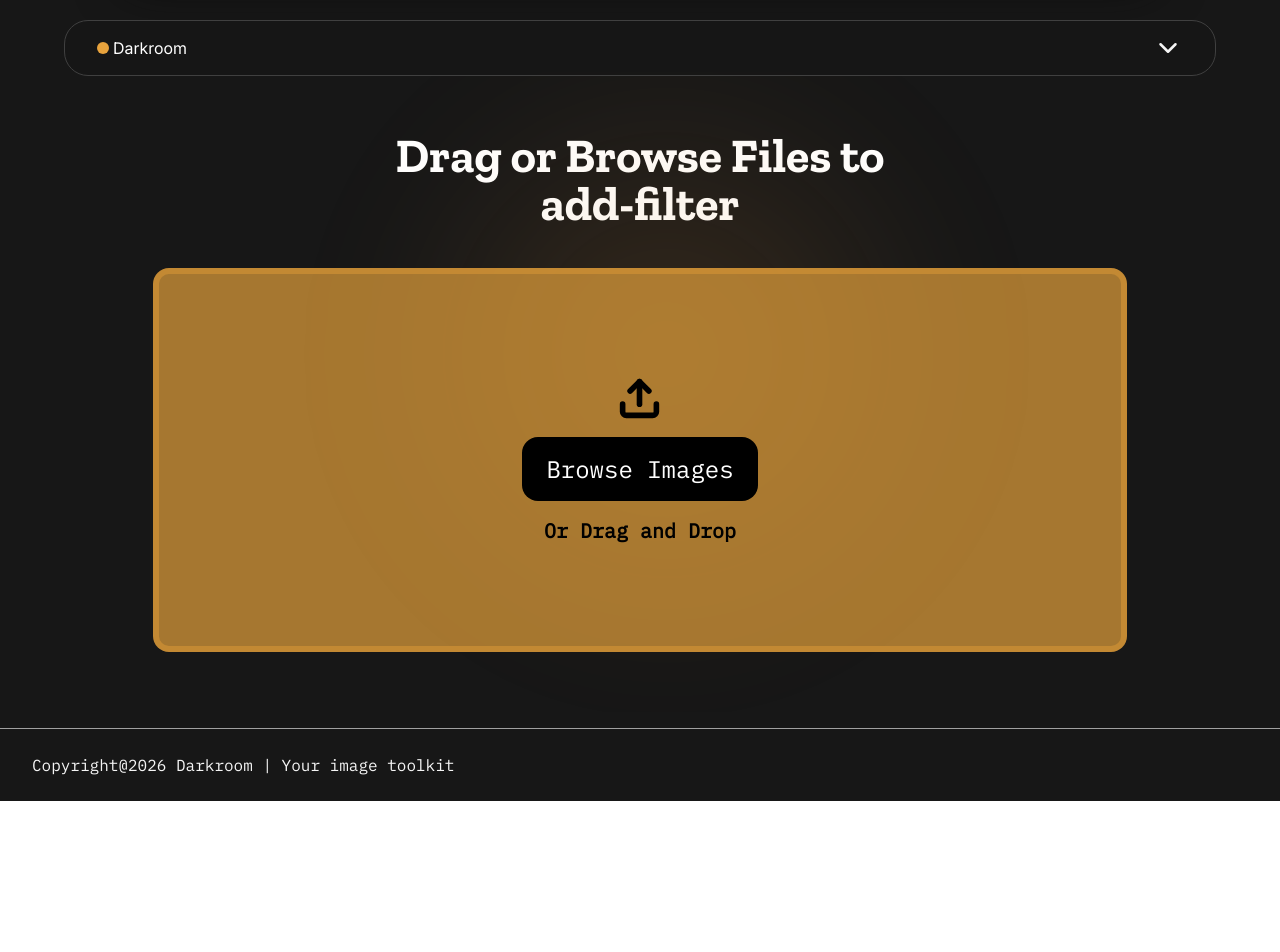
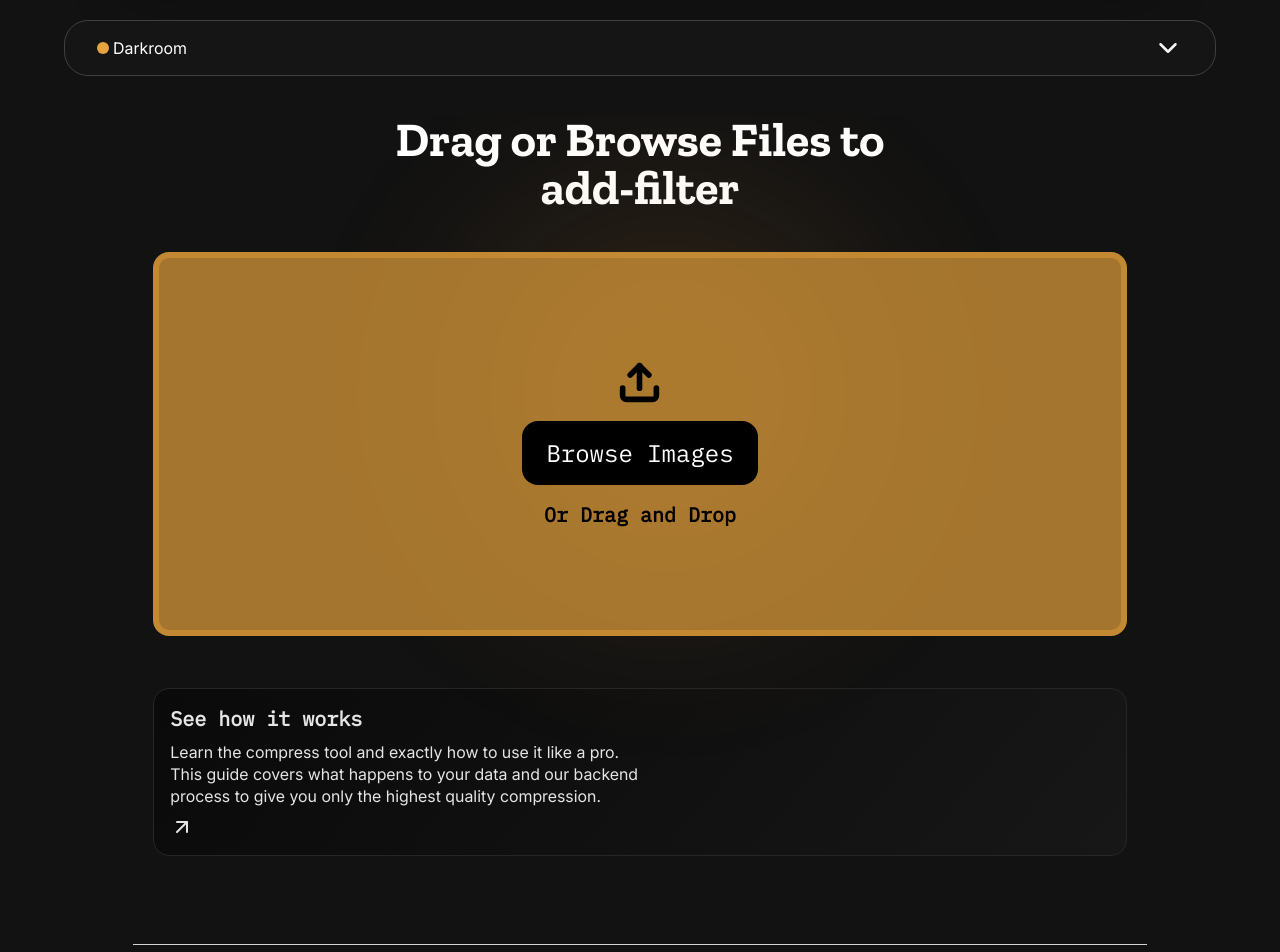
Before and after one commit to ibrahimhere47/Darkroom-v2, a React (Vite) app: page /tools/add-filter in a window 1280 px wide. Shown: the top 952 px of the page. Before the commit the page ends 801 px from the top, so only its background shows below. Built offline with nearby package versions, Linux system fonts and the light colour scheme.

Commit message:
Made better guide button with some more theme changes

```diff
--- a/src/components/Layout.jsx
+++ b/src/components/Layout.jsx
@@ -4,14 +4,15 @@ import Headers from './layout-comps/Headers'
 const Layout = ({ children }) => {
 
     return (
-        <div className='min-h-screen flex flex-col bg-neutral-900 text-white no-scrollbar'>
+        <div className='min-h-screen flex flex-col bg-[#121212] text-white no-scrollbar'>
             <Headers />
             <main className='flex-1 mx-8'>
-                <div className='bg-neutral-900 py-7'></div>
+                <div className='bg-[#121212] py-7'></div>
                 {children}
             </main>
-            <footer className='flex bg-neutral-900 items-baseline justify-between py-6 px-8 border-t border-neutral-400'>
-                <p className='mono'>Copyright@2026 Darkroom | Your image toolkit</p>
+            <footer className='flex flex-col items-center gap-8 mb-4 bg-[#121212] py-6 px-8'>
+                <div className='border-t border-neutral-300 w-5/6' />
+                <p className='font-mono text-neutral-300'>Copyright@2026 Darkroom | Your image toolkit</p>
             </footer>
         </div>
     )
--- a/src/components/ToolCard.jsx
+++ b/src/components/ToolCard.jsx
@@ -103,7 +103,7 @@ const ToolCard = (props) => {
 
             {/* Card */}
             <div
-                className="flex flex-col gap-2 bg-neutral-800 rounded-xl p-3 flex-1 min-h-40"
+                className="flex flex-col gap-2 bg-[#202020] rounded-xl p-3 flex-1 min-h-40"
                 style={{
                     borderColor: color,
                 }}
--- a/src/components/guide-comps/GuideButton.jsx
+++ b/src/components/guide-comps/GuideButton.jsx
@@ -1,13 +1,18 @@
 import React from 'react'
 import { Link, useParams } from 'react-router-dom'
+import { ArrowUpRight } from 'lucide-react'
 
 const GuideButton = () => {
     const { toolId } = useParams()
 
     return (
         <Link to={`/guides/${toolId}`}>
-            <div className='p-4 rounded-2xl'>
-                <h1>See how it works</h1>
+            <div className='flex p-4 rounded-2xl -bg-linear-50 from-neutral-900 to-neutral-950 border border-neutral-800 text-neutral-200 w-full justify-self-center mt-4 mb-12'>
+                <div className='w-1/2 flex flex-col gap-2'>
+                    <h1 className='font-mono font-bold text-xl'>See how it works</h1>
+                    <p className='font-body text-base leading-5.5'>Learn the compress tool and exactly how to use it like a pro. This guide covers what happens to your data and our backend process to give you only the highest quality compression.</p>
+                    <ArrowUpRight />
+                </div>
             </div>
         </Link>
     )
--- a/src/components/tool-page-comps/ToolPageEmptyLook.jsx
+++ b/src/components/tool-page-comps/ToolPageEmptyLook.jsx
@@ -6,6 +6,7 @@ import Layout from '../Layout'
 import { getTool } from '../../tools/toolsRegistry'
 import ToolPageNotFound from './ToolPageNotFound'
 import ToolPageDropZone from './ToolPageDropZone'
+import GuideButton from '../guide-comps/GuideButton'
 
 gsap.registerPlugin(useGSAP)
 
@@ -34,7 +35,7 @@ const ToolPageEmptyLook = (props) => {
 
     return (
         <Layout>
-                <div className='pt-4' />
+                <div className='mt-15' />
                 <div
                     ref={containerRef}
                     className="relative flex flex-col items-center justify-center w-full min-h-[80vh] mb-4 sm:px-6 overflow-hidden isolate"
@@ -57,8 +58,9 @@ const ToolPageEmptyLook = (props) => {
                         </h1>
                     </div>
 
-                    <div className='w-full md:w-5/6 h-full'>
+                    <div className='flex flex-col w-full md:w-5/6 h-full gap-9'>
                         <ToolPageDropZone setFiles={props.setFiles} />
+                        <GuideButton />
                     </div>
                 </div>
         </Layout>
--- a/src/pages/Home.jsx
+++ b/src/pages/Home.jsx
@@ -50,7 +50,7 @@ const Home = () => {
                         setActiveCategory={setActiveCategory}
                     />
 
-                    <div className='bg-neutral-900/80 rounded-2xl p-5 md:pb-2 md:px-9'>
+                    <div className='rounded-2xl p-5 md:pb-2 md:px-9'>
                         <div className='flex flex-wrap gap-4'>
                             {activeTools.map((tool) => (
                                 <div
--- a/src/pages/ToolPage.jsx
+++ b/src/pages/ToolPage.jsx
@@ -52,7 +52,9 @@ const ToolPage = () => {
             <Suspense fallback={null}>
                 <ToolReadyChecker Tool={Tool} onReady={handleReady} files={files} setFiles={setFiles} />
             </Suspense>
-            <GuideButton />
+            <div className='flex w-full mt-8'>
+                <GuideButton />
+            </div>
         </Layout>
 
         {loading && <Loader ref={loaderRef} />}
--- a/src/tools/compress/CompressTool.jsx
+++ b/src/tools/compress/CompressTool.jsx
@@ -106,7 +106,7 @@ const CompressTool = (props) => {
 
     return (
         <>
-        <div className='flex flex-col lg:flex-row gap-5 w-full font-mono my-12'>
+        <div className='flex flex-col lg:flex-row gap-5 w-full font-mono mt-12'>
 
             <ToolStage
                 items={items}
```
